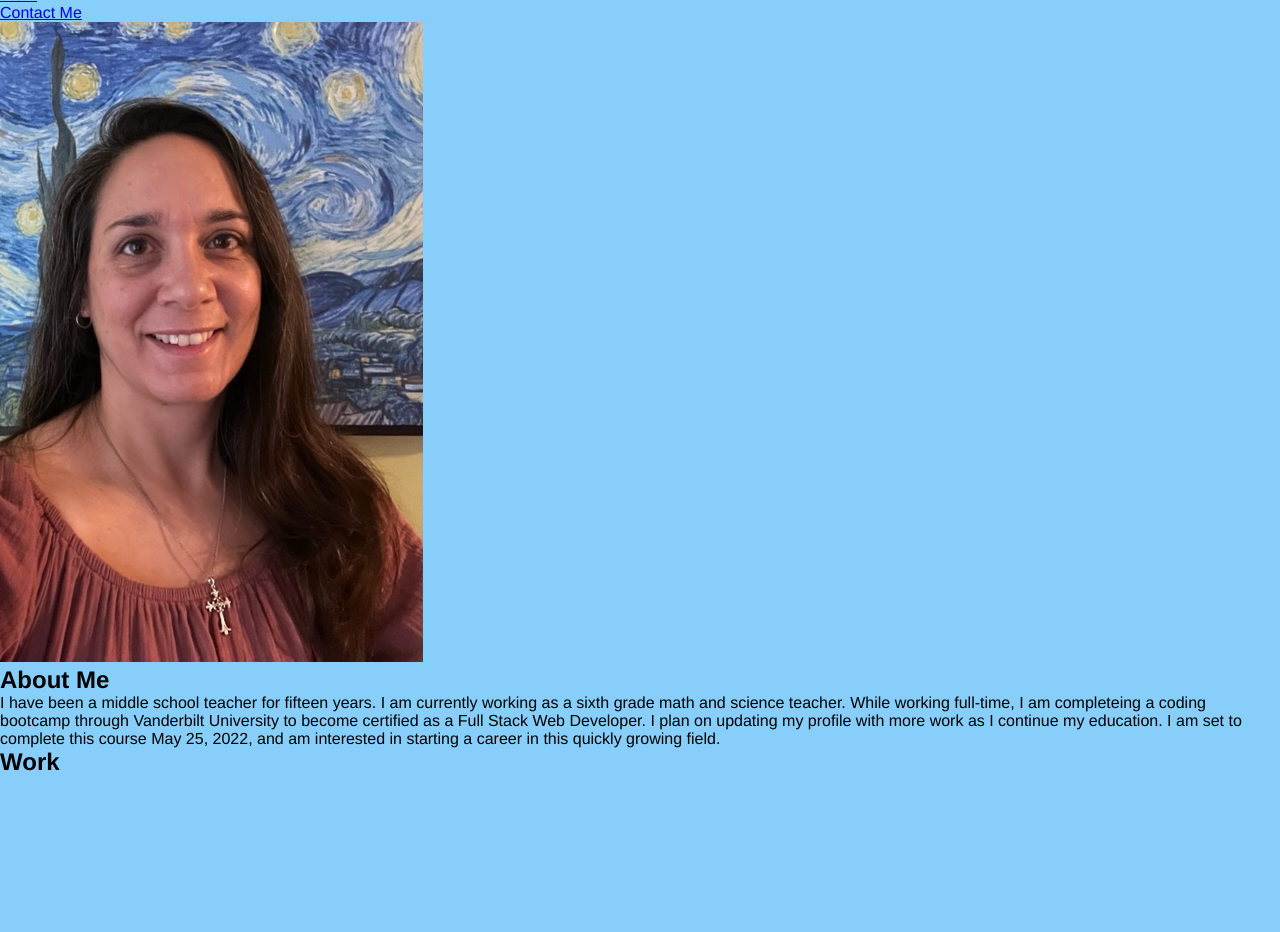
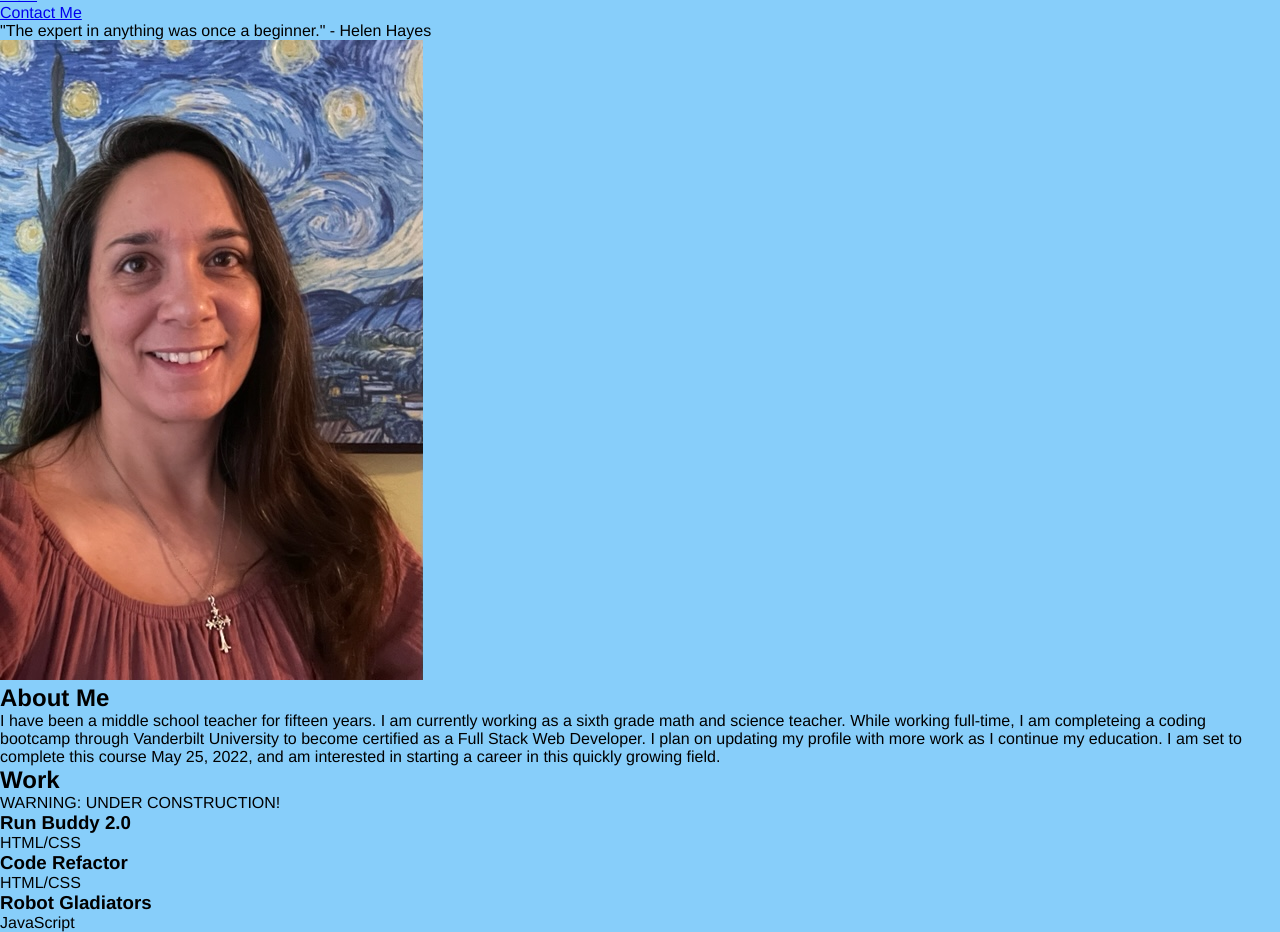
Before and after one commit to JulesMcP/JMcPortfolio-swag, a plain HTML site: page index.html in a window 1280 px wide. Shown: the part 69-1001 px from the top of the page. Before the commit the page ends 845 px from the top, so only its background shows below. Drawn offline with Linux system fonts and the light colour scheme.

Commit message:
added 3 projects to work content

```diff
--- a/index.html
+++ b/index.html
@@ -27,6 +27,7 @@
                 </li>
             </ul>
         </nav>
+        <p class="subtitle">"The expert in anything was once a beginner." - Helen Hayes</p>
     </header>
 
     <!-- BEGIN CONTENT SECTION -->
@@ -44,10 +45,29 @@
         <div class="flex-row">
         <article id="work" class="showcase">
             <h2>Work</h2>
+            <p class="in-progress">WARNING: UNDER CONSTRUCTION!</p>
+                <div class="1st-showcase-item">
+                <a href="https://julesmcp.github.io/run-buddy2/"></a>
+                    <h3 class="big-btn">Run Buddy 2.0</h3>
+                    <p>HTML/CSS</p>
+                </div>
+
+                <div class="cont-showcase-items">
+                    <a href="https://julesmcp.github.io/code-refactor-Horiseon/"></a>
+                        <h3 class="btn">Code Refactor</h3>
+                        <p>HTML/CSS</p>
+                </div>
+
+                <div class="cont-showcase-items">
+                    <a href="https://julesmcp.github.io/robot-gladiators/"></a>
+                        <h3 class="btn">Robot Gladiators</h3>
+                        <p>JavaScript</p>
+                </div>
 
         </article>
         </div>
 
+
     </section>
 </body>
 </html>
```
